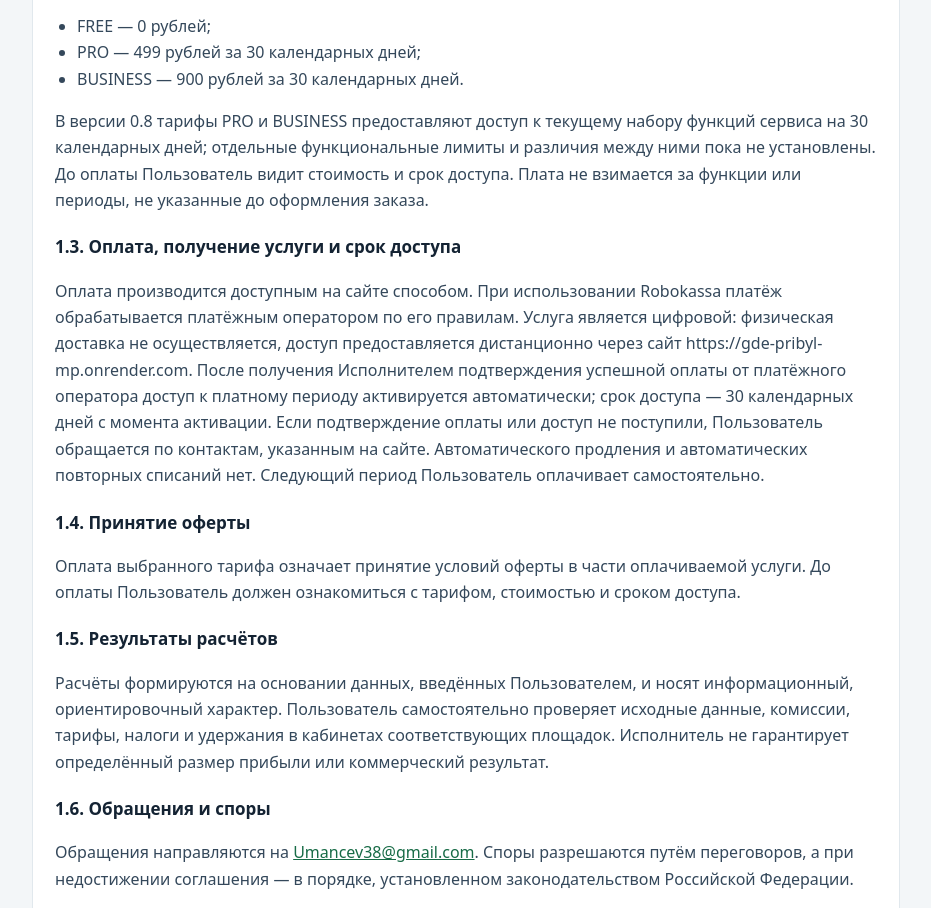
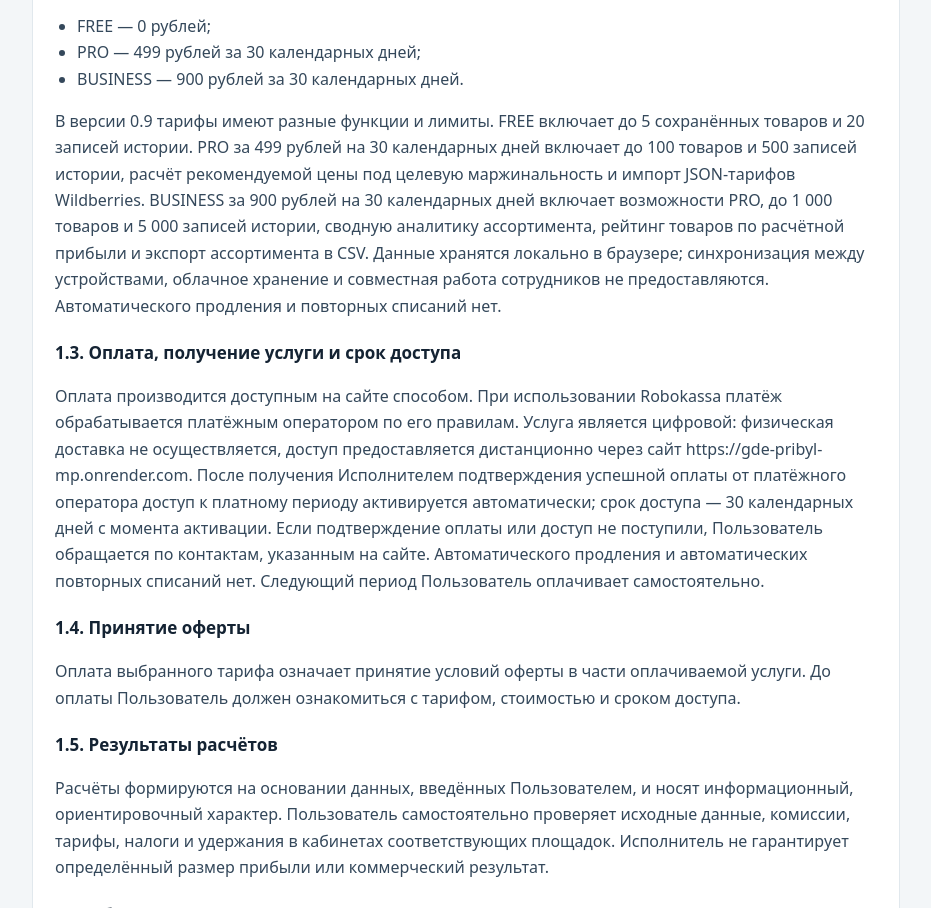
Before and after one commit to umancev38-boop/gde-pribyl-mp, a website: page legal.html in a window 1280 px wide. Shown: the part 815-1723 px from the top of the page, without its empty margins (174-1105 px from the left). Drawn offline with Linux system fonts and the light colour scheme.

Commit message:
Update offer terms for v0.9 tier differences

```diff
--- a/legal.html
+++ b/legal.html
@@ -19,7 +19,7 @@ footer{max-width:900px;margin:20px auto 36px;padding:0 16px;color:var(--muted);f
 <section class="doc" id="offer"><h2>1. Публичная оферта</h2>
 <p>Настоящий документ является предложением Уманцева Владислава Юрьевича, применяющего специальный налоговый режим «Налог на профессиональный доход» (Исполнитель), заключить договор с любым дееспособным лицом (Пользователь).</p>
 <h3>1.1. Предмет договора</h3><p>Исполнитель предоставляет удалённый доступ к цифровому онлайн-сервису «Где прибыль МП» для продавцов маркетплейсов. Сервис позволяет рассчитать ориентировочную прибыль и маржинальность товара, учесть закупочную стоимость, комиссию площадки, логистику, рекламу, прочие расходы, хранение, упаковку, резерв на возвраты и налог, определить общие расходы и безубыточную цену. В текущей версии доступны сохранение товаров, история расчётов, экспорт и восстановление резервной копии, а также загрузка JSON-ответов тарифов Wildberries. Для Ozon и иных площадок значения вводятся вручную. Сервис не продаёт товары маркетплейсов и не оказывает бухгалтерские, аудиторские или налоговые услуги.</p>
-<h3>1.2. Тарифы и стоимость</h3><ul><li>FREE — 0 рублей;</li><li>PRO — 499 рублей за 30 календарных дней;</li><li>BUSINESS — 900 рублей за 30 календарных дней.</li></ul><p>В версии 0.8 тарифы PRO и BUSINESS предоставляют доступ к текущему набору функций сервиса на 30 календарных дней; отдельные функциональные лимиты и различия между ними пока не установлены. До оплаты Пользователь видит стоимость и срок доступа. Плата не взимается за функции или периоды, не указанные до оформления заказа.</p>
+<h3>1.2. Тарифы и стоимость</h3><ul><li>FREE — 0 рублей;</li><li>PRO — 499 рублей за 30 календарных дней;</li><li>BUSINESS — 900 рублей за 30 календарных дней.</li></ul><p>В версии 0.9 тарифы имеют разные функции и лимиты. FREE включает до 5 сохранённых товаров и 20 записей истории. PRO за 499 рублей на 30 календарных дней включает до 100 товаров и 500 записей истории, расчёт рекомендуемой цены под целевую маржинальность и импорт JSON-тарифов Wildberries. BUSINESS за 900 рублей на 30 календарных дней включает возможности PRO, до 1 000 товаров и 5 000 записей истории, сводную аналитику ассортимента, рейтинг товаров по расчётной прибыли и экспорт ассортимента в CSV. Данные хранятся локально в браузере; синхронизация между устройствами, облачное хранение и совместная работа сотрудников не предоставляются. Автоматического продления и повторных списаний нет.</p>
 <h3>1.3. Оплата, получение услуги и срок доступа</h3><p>Оплата производится доступным на сайте способом. При использовании Robokassa платёж обрабатывается платёжным оператором по его правилам. Услуга является цифровой: физическая доставка не осуществляется, доступ предоставляется дистанционно через сайт https://gde-pribyl-mp.onrender.com. После получения Исполнителем подтверждения успешной оплаты от платёжного оператора доступ к платному периоду активируется автоматически; срок доступа — 30 календарных дней с момента активации. Если подтверждение оплаты или доступ не поступили, Пользователь обращается по контактам, указанным на сайте. Автоматического продления и автоматических повторных списаний нет. Следующий период Пользователь оплачивает самостоятельно.</p>
 <h3>1.4. Принятие оферты</h3><p>Оплата выбранного тарифа означает принятие условий оферты в части оплачиваемой услуги. До оплаты Пользователь должен ознакомиться с тарифом, стоимостью и сроком доступа.</p>
 <h3>1.5. Результаты расчётов</h3><p>Расчёты формируются на основании данных, введённых Пользователем, и носят информационный, ориентировочный характер. Пользователь самостоятельно проверяет исходные данные, комиссии, тарифы, налоги и удержания в кабинетах соответствующих площадок. Исполнитель не гарантирует определённый размер прибыли или коммерческий результат.</p>
```
